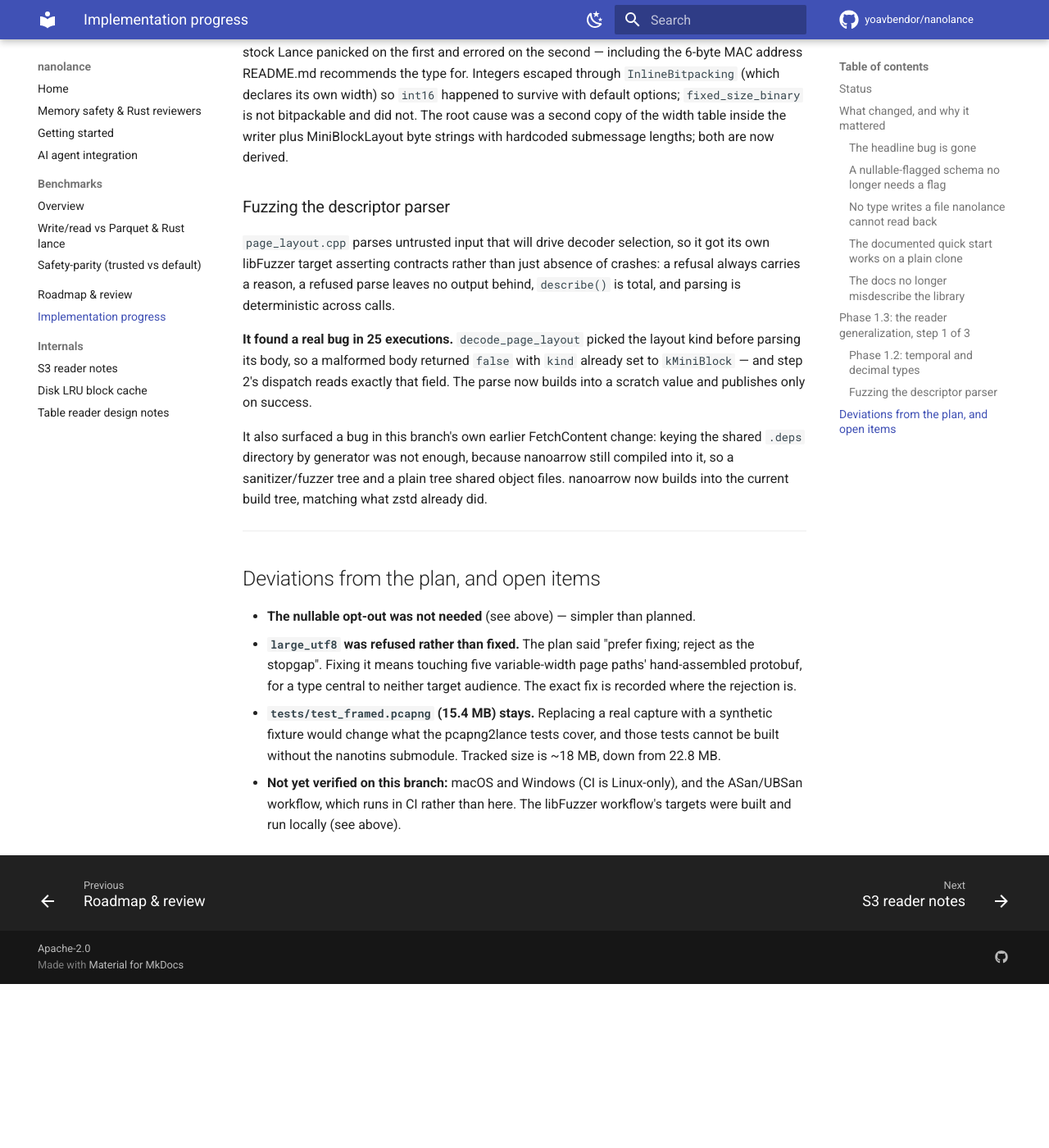
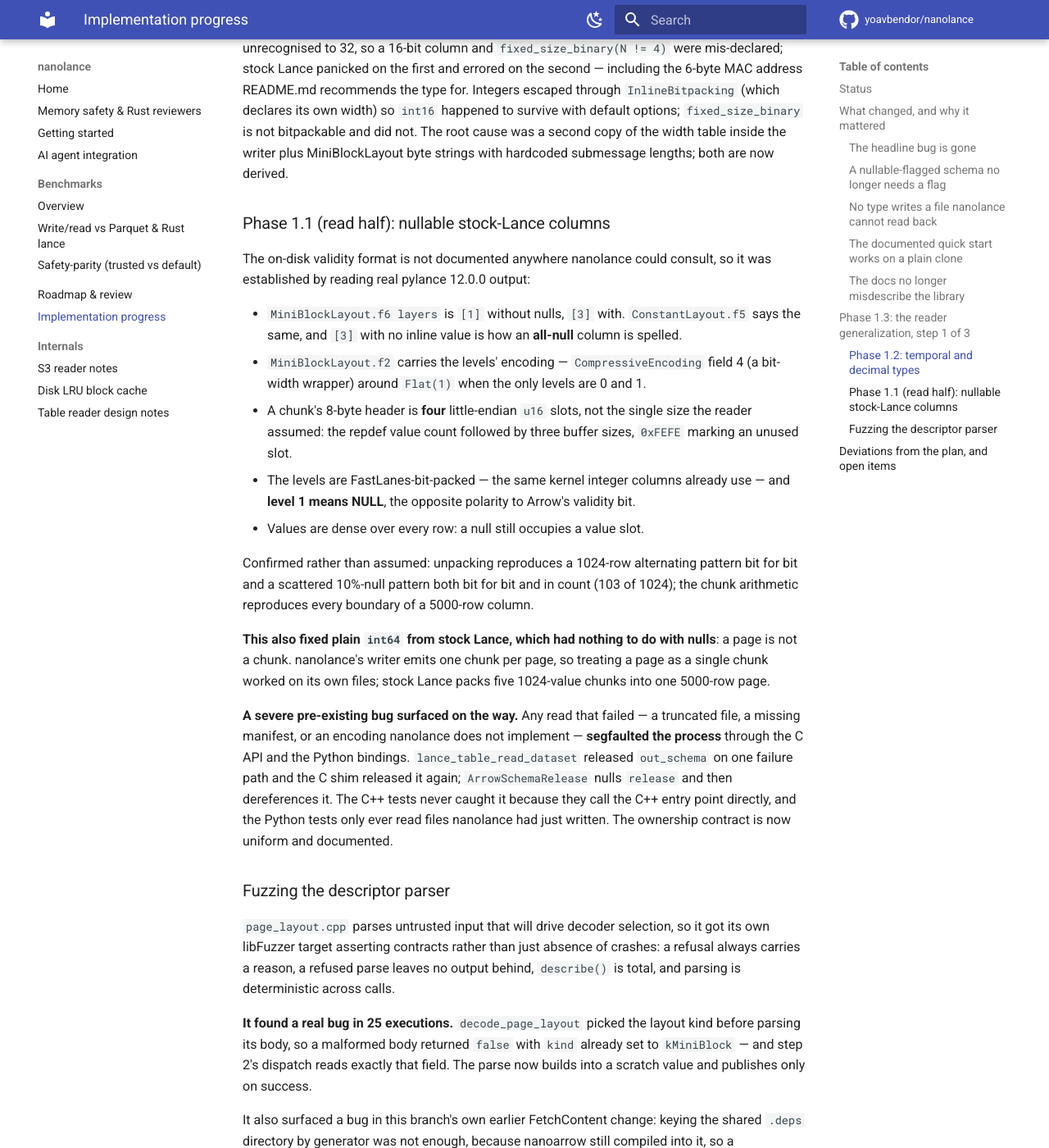
Before and after one commit to yoavbendor/nanolance, an MkDocs documentation site: the page built from docs/PROGRESS.md, in a window 1280 px wide and 1400 px high, scrolled down 6328 px. Shown: the whole window at 82% size. Built offline with MkDocs 1.6.1 and Material for MkDocs 9.7.7, drawn with Linux system fonts in a browser that asks for light colours; comment, search, counter and statistics services are not loaded; before the commit the page ends 7528 px from its top, so only the background shows below that; some of the changed text lies outside the part shown.

Commit message:
docs: refresh the stock-Lance read matrix and record 1.1's read half
The "what nanolance can read" table was written when almost nothing from the
Rust lance crate decoded. Fixed-width integers, floats, bools, the temporal and
decimal types, and nullable columns (including all-null) now do. Everything still
in a "no" row is refused by name rather than misread, which is worth saying
because it was not true a few commits ago.

Also records the reverse-engineered validity format in the progress report, since
it is not documented anywhere nanolance could consult and the write half will
need it in reverse.

Co-Authored-By: Claude Opus 5 <noreply@anthropic.com>
Claude-Session: https://claude.ai/code/session_014PGy9PK68gHvyR8T1r5ueY

```diff
--- a/docs/PROGRESS.md
+++ b/docs/PROGRESS.md
@@ -16,13 +16,13 @@ branch; commands to reproduce are in the plan or the commit messages. Test count
 | 0.5 Repo slim-down | done for the unambiguous 5.5 MB; the 15.4 MB capture left in place by decision |
 | **Phase 1.3 — read stock-Lance files** | **steps 1 and 2 of 3 done** (parse, oracle, dispatch) |
 | Fuzz coverage for the descriptor parser | done — found one real bug in 25 executions |
-| 1.1 Real nullability | not started |
+| 1.1 Real nullability | **read side done**; write side still refuses nulls |
 | 1.2 timestamp / date / time / decimal | **done** — plus a pre-existing width-declaration bug it exposed |
 | Phase 2 — wheels, CMake install | not started |
 | Phase 3 — streaming read, projection in Python | not started |
 | Phase 4 — read-path optimization | not started (deliberately last) |
 
-Test suite: **46 ctest** (was 42) and **78 pytest** (was 22), all passing.
+Test suite: **46 ctest** (was 42) and **90 pytest** (was 22), all passing.
 
 Fuzzers: `nanolance_fuzz_decode` and `nanolance_fuzz_page_layout`, both clean; the longest
 campaign run here was 95,896,936 executions.
@@ -187,16 +187,16 @@ Unknown encodings are refused **by name** before any buffer byte is interpreted.
 was worse than it looked: a stock-Lance int64 page was misparsed under nanolance's layout
 assumptions and only caught later by a length check — hence 3 rows decoding and 5000 not.
 
-**What stock-Lance files do now.** They still do not decode, but the failures are accurate and
-located rather than guessed:
+**What stock-Lance files do now** (after 1.1's read half and 1.2 — see below):
 
 | stock-Lance column | result |
 |---|---|
-| `float64`, `bool` | decodes |
-| plain `int64` | right branch selected; `InlineBitpacking` chunk framing differs |
-| nullable `int64` | "unexpected miniblock payload prefix" — the validity layer |
-| `utf8` | refused by name: `CompressiveEncoding` field 6, unmodeled |
-| `timestamp`, `list`, `dictionary`, `struct` | fail earlier, in logical-type mapping, not encoding |
+| fixed-width integers, `float64`, `bool` | decodes |
+| `timestamp`, `date`, `time`, `decimal` | decodes |
+| nullable columns, including all-null | decodes |
+| nullable with nulls in runs | refused — RLE'd definition levels |
+| `utf8` | refused by name: `CompressiveEncoding` field 6 |
+| `list`, `dictionary`, `struct` | refused at manifest mapping |
 
 **Step 3 remains**, and is now a specific list rather than an open question: `CompressiveEncoding`
 field 6, the `InlineBitpacking` and miniblock chunk framing differences, `AllNull`, validity levels
@@ -225,6 +225,36 @@ recommends the type for. Integers escaped through `InlineBitpacking` (which decl
 so `int16` happened to survive with default options; `fixed_size_binary` is not bitpackable and did
 not. The root cause was a second copy of the width table inside the writer plus MiniBlockLayout byte
 strings with hardcoded submessage lengths; both are now derived.
+
+### Phase 1.1 (read half): nullable stock-Lance columns
+
+The on-disk validity format is not documented anywhere nanolance could consult, so it was established
+by reading real pylance 12.0.0 output:
+
+- `MiniBlockLayout.f6 layers` is `[1]` without nulls, `[3]` with. `ConstantLayout.f5` says the same,
+  and `[3]` with no inline value is how an **all-null** column is spelled.
+- `MiniBlockLayout.f2` carries the levels' encoding — `CompressiveEncoding` field 4 (a bit-width
+  wrapper) around `Flat(1)` when the only levels are 0 and 1.
+- A chunk's 8-byte header is **four** little-endian `u16` slots, not the single size the reader
+  assumed: the repdef value count followed by three buffer sizes, `0xFEFE` marking an unused slot.
+- The levels are FastLanes-bit-packed — the same kernel integer columns already use — and
+  **level 1 means NULL**, the opposite polarity to Arrow's validity bit.
+- Values are dense over every row: a null still occupies a value slot.
+
+Confirmed rather than assumed: unpacking reproduces a 1024-row alternating pattern bit for bit and a
+scattered 10%-null pattern both bit for bit and in count (103 of 1024); the chunk arithmetic
+reproduces every boundary of a 5000-row column.
+
+**This also fixed plain `int64` from stock Lance, which had nothing to do with nulls**: a page is not
+a chunk. nanolance's writer emits one chunk per page, so treating a page as a single chunk worked on
+its own files; stock Lance packs five 1024-value chunks into one 5000-row page.
+
+**A severe pre-existing bug surfaced on the way.** Any read that failed — a truncated file, a missing
+manifest, or an encoding nanolance does not implement — **segfaulted the process** through the C API
+and the Python bindings. `lance_table_read_dataset` released `out_schema` on one failure path and the
+C shim released it again; `ArrowSchemaRelease` nulls `release` and then dereferences it. The C++ tests
+never caught it because they call the C++ entry point directly, and the Python tests only ever read
+files nanolance had just written. The ownership contract is now uniform and documented.
 
 ### Fuzzing the descriptor parser
 
```
Also changed, not shown: README.md (+11 -10 lines).
